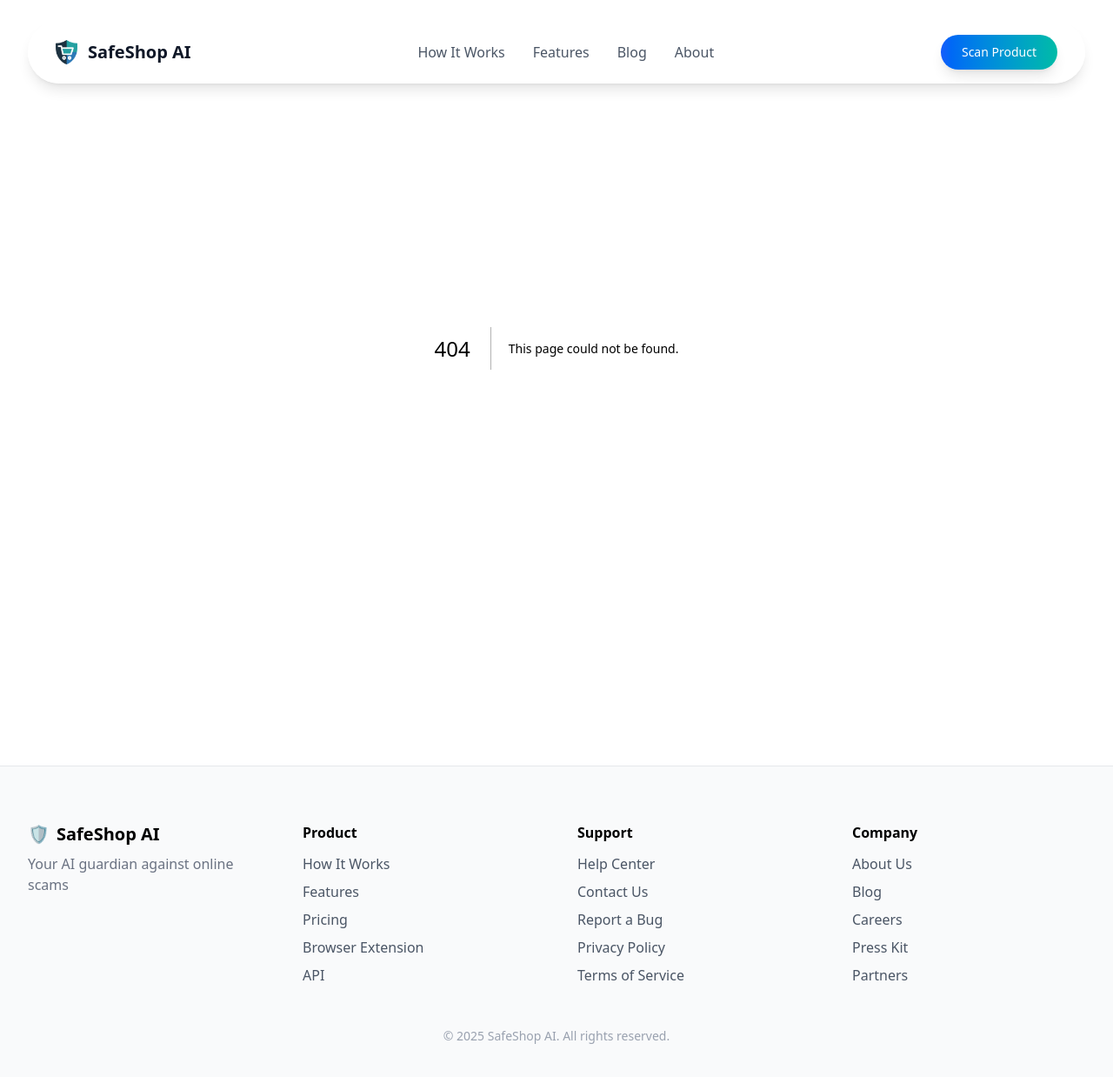
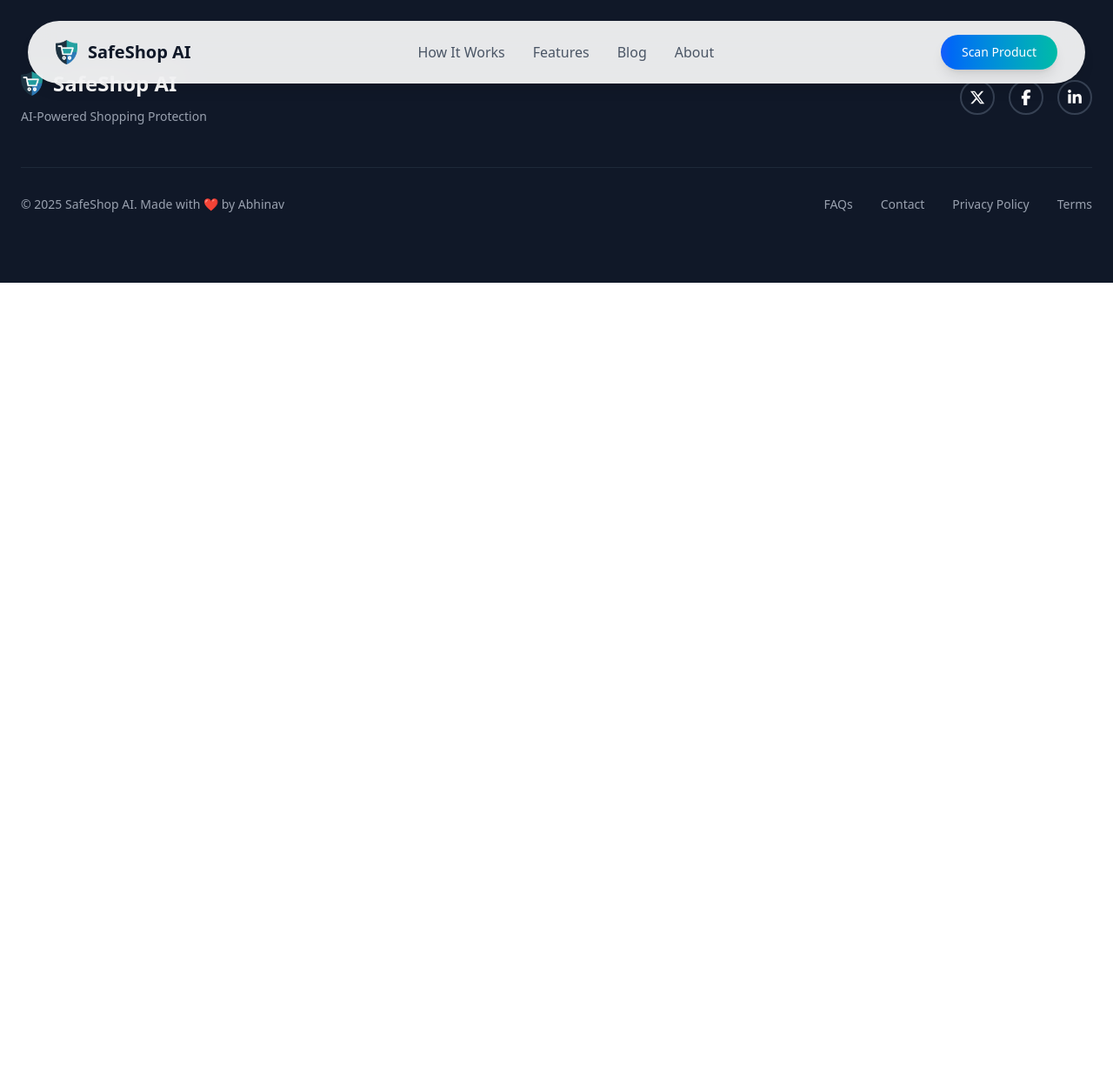
Before and after one commit to AbhinavShrivastav12/SafeShop-AI, a Next.js app: page /scanResult in a window 1280 px wide. Before the commit this address had no page. Shown: the top 1238 px of the page at 87% size. After the commit the page ends 800 px from the top, so only its background shows below. Built offline with nearby package versions, Linux system fonts and the light colour scheme.

Commit message:
done the footer section

```diff
--- a/src/app/scanProduct/page.tsx
+++ b/src/app/scanResult/page.tsx
@@ -1,7 +1,7 @@
 export default function ScanProduct() {
     return(
-        <div>
-            Scan now
-        </div>
+        <>
+
+        </>
     )
 }
--- a/src/components/Footer.tsx
+++ b/src/components/Footer.tsx
@@ -1,47 +1,65 @@
+import Image from "next/image";
+import Link from "next/link";
+import { FaFacebookF, FaLinkedinIn, FaXTwitter } from "react-icons/fa6";
+
 export default function Footer() {
-  return (
-    <footer className="bg-gray-50 border-t border-gray-200 mt-20 py-16">
-      <div className="max-w-7xl mx-auto px-8 grid md:grid-cols-4 gap-12">
-        <div>
-          <div className="flex items-center gap-2 font-bold text-xl">
-            <span className="text-blue-500">🛡️</span> SafeShop AI
+  return(
+    <footer className="bg-gray-900 text-white py-20 px-6">
+      <div className="max-w-7xl mx-auto">
+        <div className="flex flex-col md:flex-row justify-between items-start md:items-center gap-8 mb-12">
+          <div className="space-y-3">
+            <div>
+              <Link href="/" className="flex items-center gap-3">
+              <Image src="/logo/logo.png" alt="" height={25} width={25} />
+              <span className="text-2xl font-bold">
+                SafeShop AI
+              </span>
+              </Link>
+            </div>
+            <p className="text-gray-400 text-sm">
+              AI-Powered Shopping Protection
+            </p>
           </div>
-          <p className="text-gray-500 mt-2">Your AI guardian against online scams</p>
+          <div className="flex gap-4">
+            <a href="#" className="w-10 h-10 border-2 border-gray-700 rounded-full flex items-center justify-center hover:border-blue-500 hover:text-blue-500 transition-colors">
+              <i className="ri-twitter-x-line text-lg">
+                <FaXTwitter />
+              </i>
+            </a>
+             <a href="#" className="w-10 h-10 border-2 border-gray-700 rounded-full flex items-center justify-center hover:border-blue-500 hover:text-blue-500 transition-colors">
+              <i className="ri-facebook-fill text-lg">
+                <FaFacebookF />
+              </i>
+            </a>
+            <a href="#" className="w-10 h-10 border-2 border-gray-700 rounded-full flex items-center justify-center hover:border-blue-500 hover:text-blue-500 transition-colors">
+              <i className="ri-linkedin-fill text-lg">
+                <FaLinkedinIn />
+              </i>
+            </a>
+          </div>
         </div>
-        <div>
-          <h4 className="font-semibold mb-3">Product</h4>
-          <ul className="flex flex-col gap-2 text-gray-600">
-            <li>How It Works</li>
-            <li>Features</li>
-            <li>Pricing</li>
-            <li>Browser Extension</li>
-            <li>API</li>
-          </ul>
-        </div>
-        <div>
-          <h4 className="font-semibold mb-3">Support</h4>
-          <ul className="flex flex-col gap-2 text-gray-600">
-            <li>Help Center</li>
-            <li>Contact Us</li>
-            <li>Report a Bug</li>
-            <li>Privacy Policy</li>
-            <li>Terms of Service</li>
-          </ul>
-        </div>
-        <div>
-          <h4 className="font-semibold mb-3">Company</h4>
-          <ul className="flex flex-col gap-2 text-gray-600">
-            <li>About Us</li>
-            <li>Blog</li>
-            <li>Careers</li>
-            <li>Press Kit</li>
-            <li>Partners</li>
-          </ul>
+        <div className="border-t border-gray-800 pt-8">
+          <div className="flex flex-col md:flex-row justify-between items-center gap-4">
+            <p className="text-gray-400 text-sm">
+              © 2025 SafeShop AI. Made with ❤️ by Abhinav
+            </p>
+            <div className="flex gap-8">
+              <a href="#" className="text-gray-400 hover:text-white transition-colors text-sm whitespace-nowrap">
+                FAQs
+              </a>
+              <a href="#" className="text-gray-400 hover:text-white transition-colors text-sm whitespace-nowrap">
+                Contact
+              </a>
+              <a href="#" className="text-gray-400 hover:text-white transition-colors text-sm whitespace-nowrap">
+                Privacy Policy
+              </a>
+              <a href="#" className="text-gray-400 hover:text-white transition-colors text-sm whitespace-nowrap">
+                Terms
+              </a>
+            </div>
+          </div>
         </div>
       </div>
-      <div className="mt-12 text-center text-gray-400 text-sm">
-        © 2025 SafeShop AI. All rights reserved.
-      </div>
     </footer>
-  );
+  )
 }
```
